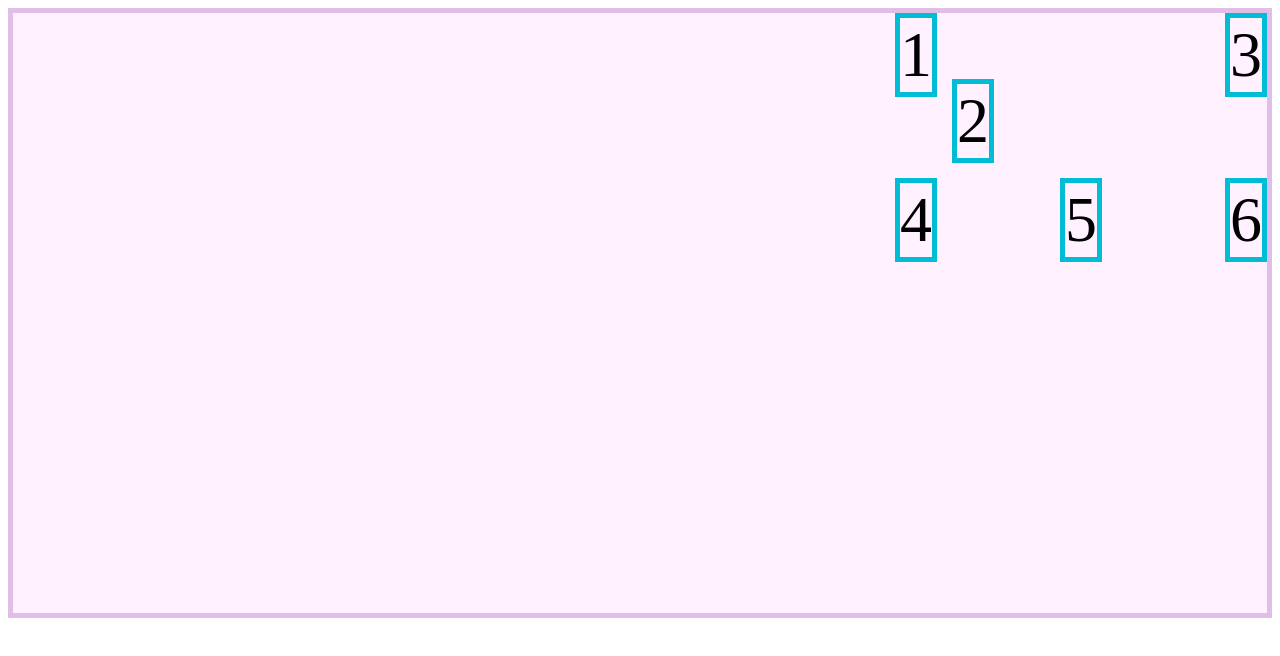
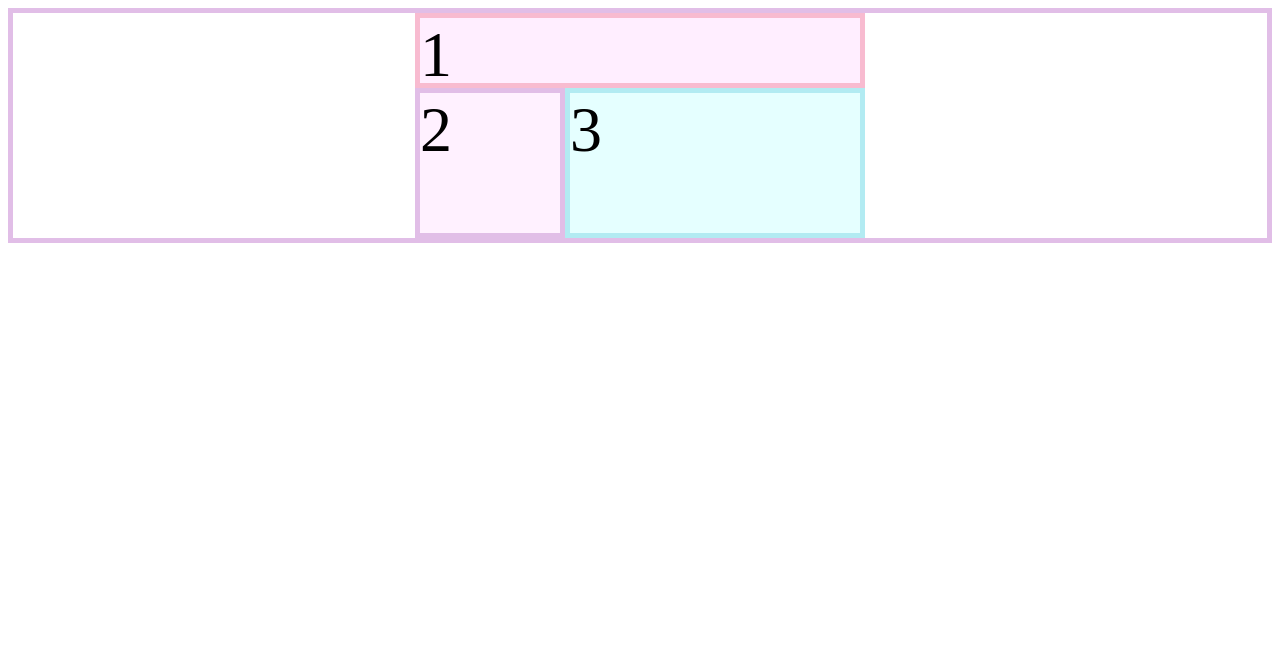
Before and after one commit to DannielNavas/css-grid, a plain HTML site: page index.html in a window 1280 px wide. Drawn offline with Linux system fonts and the light colour scheme.

Commit message:
✨ ubicación

```diff
--- a/index.html
+++ b/index.html
@@ -7,13 +7,19 @@
   <title>Document</title>
 </head>
 <body>
+  <!-- <div class="contenedor"> -->
+    <!-- <div class="item item-1">1</div> -->
+    <!-- <div class="item item-2">2</div> -->
+    <!-- <div class="item item-3">3</div> -->
+    <!-- <div class="item item-4">4</div> -->
+    <!-- <div class="item item-5">5</div> -->
+    <!-- <div class="item item-6">6</div> -->
+  <!-- </div> -->
+
   <div class="contenedor">
     <div class="item item-1">1</div>
     <div class="item item-2">2</div>
     <div class="item item-3">3</div>
-    <div class="item item-4">4</div>
-    <div class="item item-5">5</div>
-    <div class="item item-26">6</div>
   </div>
 </body>
 </html>
--- /dev/null
+++ b/style-aling.css
@@ -0,0 +1,29 @@
+.contenedor {
+    border: 5px solid #e1bee7;
+    background-color: #fff1ff;
+    display: grid;
+    gap: 15px;
+    grid-template-columns: 150px 150px 150px;
+    grid-auto-rows: 150px;
+    height: 600px;
+
+    /* justify-content: center;
+    align-content: center; */
+    /* unifica las propiedades de justify-content y align-content */
+    place-content: start end;
+
+    justify-items: end;
+    align-items: start;
+
+
+}
+
+.item {
+    border: 5px solid #00bcd4;
+    font-size: 4rem;
+}
+
+.item-2 {
+    justify-self: start;
+    align-self: end;
+}
--- a/style.css
+++ b/style.css
@@ -1,29 +1,38 @@
 .contenedor {
     border: 5px solid #e1bee7;
-    background-color: #fff1ff;
+    background-color: white;
     display: grid;
-    gap: 15px;
     grid-template-columns: 150px 150px 150px;
-    grid-auto-rows: 150px;
-    height: 600px;
-
-    /* justify-content: center;
-    align-content: center; */
-    /* unifica las propiedades de justify-content y align-content */
-    place-content: start end;
-
-    justify-items: end;
-    align-items: start;
-
-
+    grid-template-rows: 75px 75px 75px;
+    grid-template-areas:
+        "header header header"
+        "side main main"
+        "side main main";
+    place-content: center;
 }
 
 .item {
-    border: 5px solid #00bcd4;
     font-size: 4rem;
 }
 
+.item-1 {
+    border: 5px solid #f8bbd0;
+    background-color: #ffeeff;
+    /* grid-column-start: 1;
+    grid-column-end: 4; */
+    grid-area: header;
+}
+
 .item-2 {
-    justify-self: start;
-    align-self: end;
+    border: 5px solid #e1bee7;
+    background-color: #fff1ff;
+    /* grid-row: 2 / 4; */
+    grid-area: side;
 }
+
+.item-3 {
+    border: 5px solid #b2ebf2;
+    background-color: #e5ffff;
+    /* grid-area: 2 / 2 / 4 / 4; */
+    grid-area: main;
+}
```
